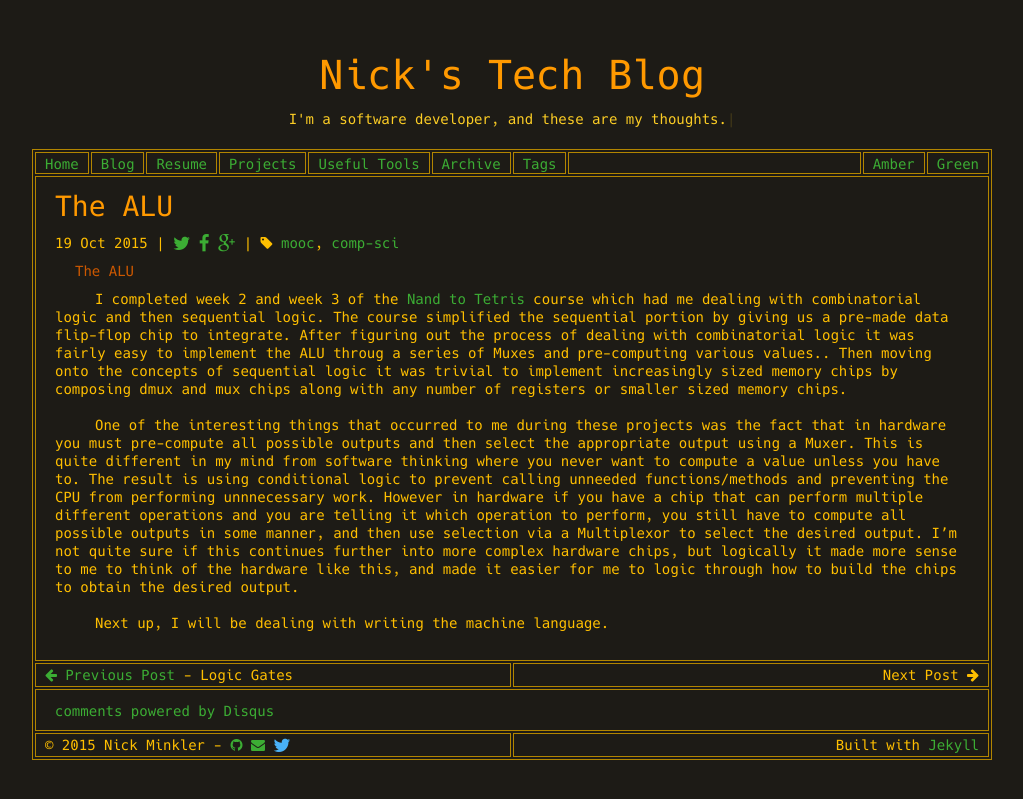
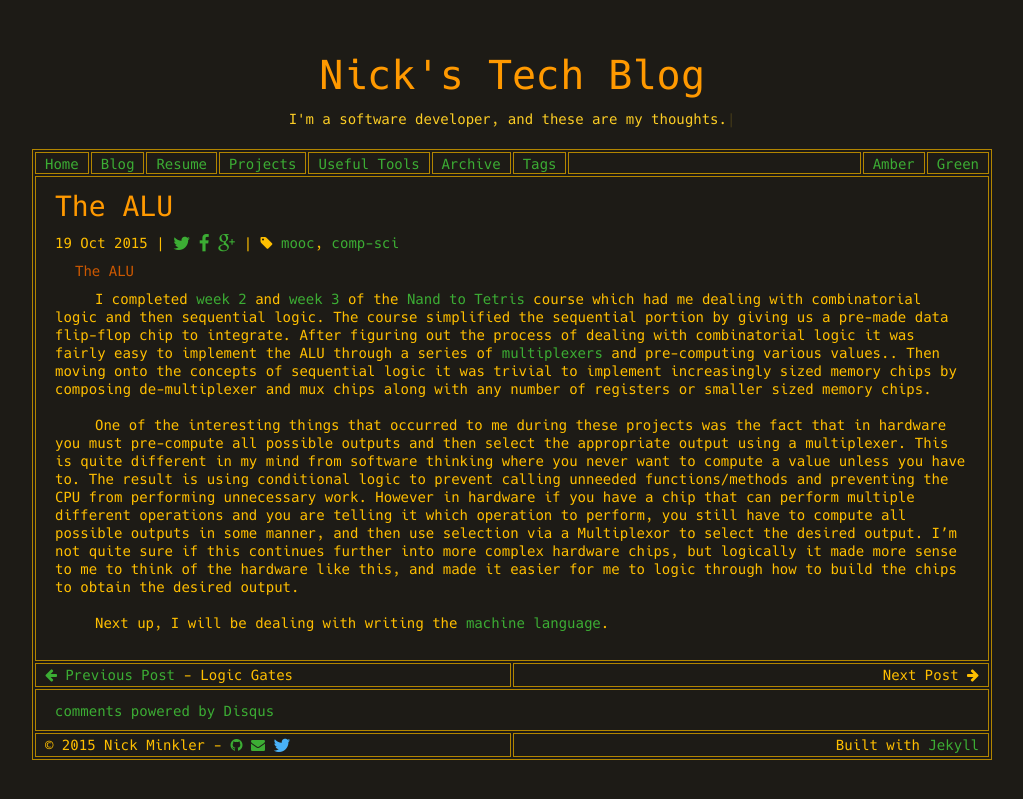
Before and after one commit to Sleaker/sleaker.github.io, a Jekyll site: the page built from _posts/2015-10-19-alu.md, in a window 1280 px wide. Shown: the top 799 px of the page, without its empty margins (128-1151 px from the left). Built offline with Jekyll 4.4.1, drawn with Linux system fonts in a browser that asks for light colours; comment, search, counter and statistics services are not loaded.

Commit message:
Fix some spelling errors and add some links

```diff
--- a/_posts/2015-10-19-alu.md
+++ b/_posts/2015-10-19-alu.md
@@ -5,10 +5,14 @@
 
 
 ###The ALU
-I completed week 2 and week 3 of the [Nand to Tetris] course which had me dealing with combinatorial logic and then sequential logic.  The course simplified the sequential portion by giving us a pre-made data flip-flop chip to integrate.  After figuring out the process of dealing with combinatorial logic it was fairly easy to implement the ALU throug a series of Muxes and pre-computing various values..  Then moving onto the concepts of sequential logic it was trivial to implement increasingly sized memory chips by composing dmux and mux chips along with any number of registers or smaller sized memory chips.
+I completed [week 2] and [week 3] of the [Nand to Tetris] course which had me dealing with combinatorial logic and then sequential logic.  The course simplified the sequential portion by giving us a pre-made data flip-flop chip to integrate.  After figuring out the process of dealing with combinatorial logic it was fairly easy to implement the ALU through a series of [multiplexers] and pre-computing various values..  Then moving onto the concepts of sequential logic it was trivial to implement increasingly sized memory chips by composing de-multiplexer and mux chips along with any number of registers or smaller sized memory chips.
 
-One of the interesting things that occurred to me during these projects was the fact that in hardware you must pre-compute all possible outputs and then select the appropriate output using a Muxer.  This is quite different in my mind from software thinking where you never want to compute a value unless you have to.  The result is using conditional logic to prevent calling unneeded functions/methods and preventing the CPU from performing unnnecessary work.  However in hardware if you have a chip that can perform multiple different operations and you are telling it which operation to perform, you still have to compute all possible outputs in some manner, and then use selection via a Multiplexor to select the desired output. I'm not quite sure if this continues further into more complex hardware chips, but logically it made more sense to me to think of the hardware like this, and made it easier for me to logic through how to build the chips to obtain the desired output.
+One of the interesting things that occurred to me during these projects was the fact that in hardware you must pre-compute all possible outputs and then select the appropriate output using a multiplexer.  This is quite different in my mind from software thinking where you never want to compute a value unless you have to.  The result is using conditional logic to prevent calling unneeded functions/methods and preventing the CPU from performing unnecessary work.  However in hardware if you have a chip that can perform multiple different operations and you are telling it which operation to perform, you still have to compute all possible outputs in some manner, and then use selection via a Multiplexor to select the desired output. I'm not quite sure if this continues further into more complex hardware chips, but logically it made more sense to me to think of the hardware like this, and made it easier for me to logic through how to build the chips to obtain the desired output.
 
-Next up, I will be dealing with writing the machine language.
+Next up, I will be dealing with writing the [machine language].
 
+[week 2]: https://class.coursera.org/nand2tetris1-001/wiki/week_2
+[week 3]: https://class.coursera.org/nand2tetris1-001/wiki/week_3
 [Nand to Tetris]: https://class.coursera.org/nand2tetris1-001
+[multiplexers]: https://en.wikipedia.org/wiki/Multiplexer
+[machine language]: https://class.coursera.org/nand2tetris1-001/wiki/week_4
```
